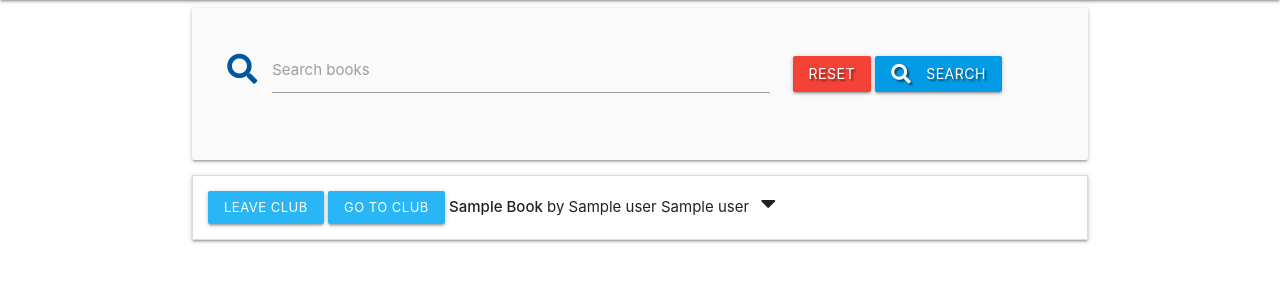
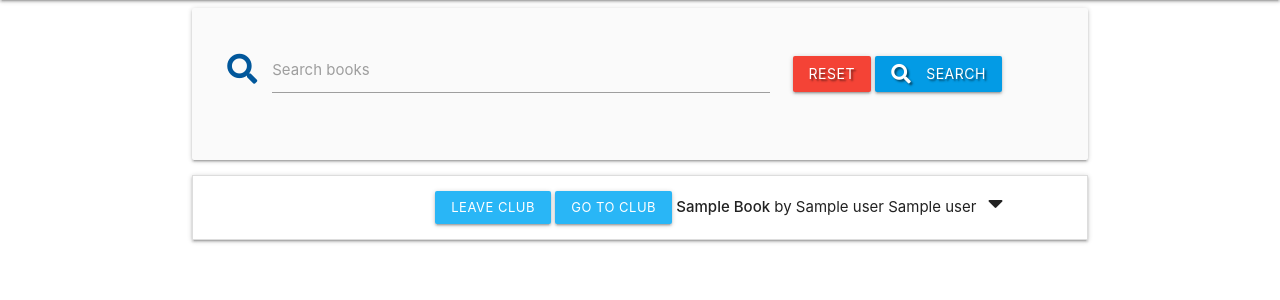
Before and after one commit to Peterhague/CI_MS3_Book_Club, a Flask app: page / in a window 1280 px wide. Shown: the part 64-364 px from the top of the page. Run offline with Flask 2, Linux system fonts and the light colour scheme; a database or web service that is not in the repository returns one stand-in record (values such as "Sample title"); some libraries are stand-ins or nearby versions.

Commit message:
added row class to accordion header

```diff
--- a/templates/books.html
+++ b/templates/books.html
@@ -22,7 +22,7 @@
     <ul class="collapsible">
         {% for book in books %}
         <li>
-            <div class="collapsible-header">
+            <div class="row collapsible-header">
               <div class="col s3">
                 {% if session.user|lower == book.created_by|lower %}
                   <a href="{{ url_for('delete_book', book_id=book._id) }}" class="btn-small green accent-4">Delete</a>
```
